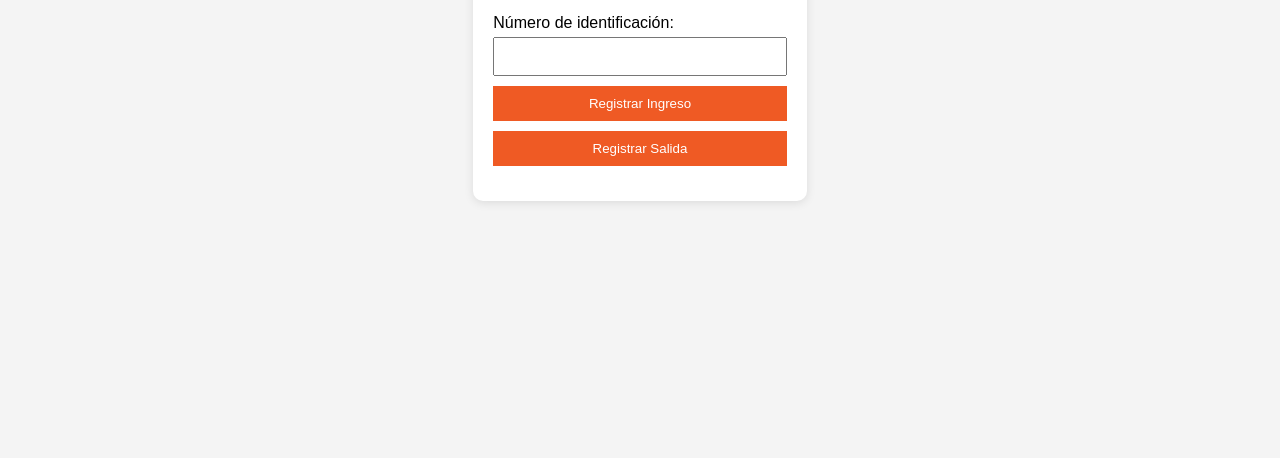
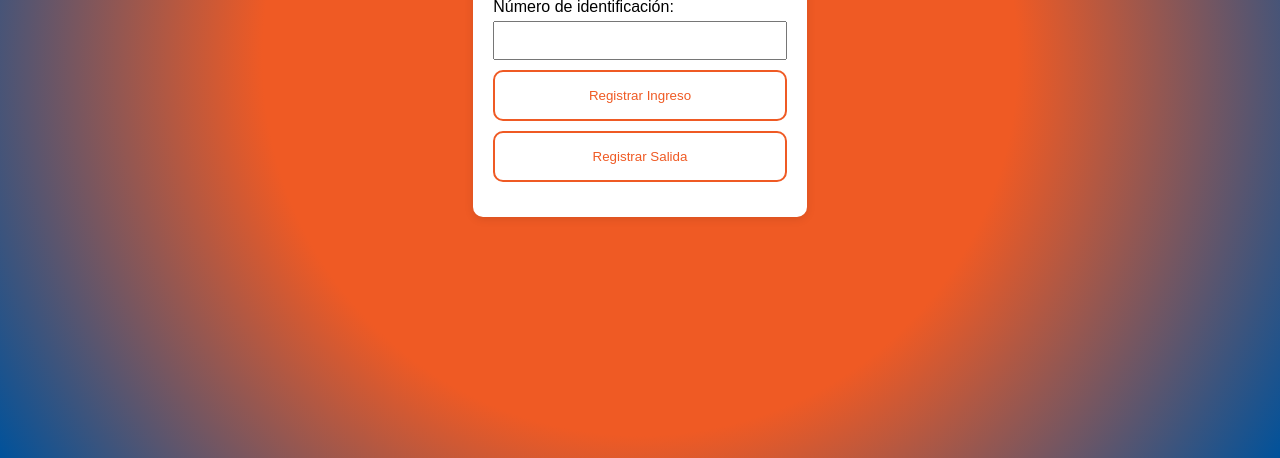
Before and after one commit to socampo13/IngresoSalida, a website: page public/index.html in a window 1280 px wide. Shown: the part 342-800 px from the top of the page. Drawn offline with Linux system fonts and the light colour scheme.

Commit message:
Mejoras en estilos

```diff
--- a/public/index.html
+++ b/public/index.html
@@ -13,8 +13,8 @@
       <label for="identificacion">Número de identificación:</label>
       <input type="text" id="identificacion" name="identificacion" required>
 
-      <button type="button" id="ingreso-btn">Registrar Ingreso</button>
-      <button type="button" id="salida-btn">Registrar Salida</button>
+      <button type="button" id="ingreso-btn" class="ov-btn-slide-left">Registrar Ingreso</button>
+      <button type="button" id="salida-btn" class="ov-btn-slide-left">Registrar Salida</button>
     </form>
 
     <div id="mensaje"></div>
--- a/public/styles.css
+++ b/public/styles.css
@@ -4,10 +4,47 @@ body {
   justify-content: center;
   align-items: center;
   height: 100vh;
-  background-color: #f4f4f4;
+  background: rgb(239,90,36);
+  background: radial-gradient(circle, rgba(239,90,36,1) 50%, rgba(0,82,155,1) 100%);
   margin: 0;
 }
-
+/*** ESTILOS BOTÓN SLIDE LEFT ***/
+.ov-btn-slide-left {
+  background: #fff; /* color de fondo */
+  color: #ef5a24; /* color de fuente */
+  border: 2px solid #ef5a24; /* tamaño y color de borde */
+  padding: 16px 20px;
+  border-radius: 10px; /* redondear bordes */
+  position: relative;
+  z-index: 1;
+  overflow: hidden;
+  display: inline-block;
+}
+.ov-btn-slide-left:hover {
+  color: #fff; /* color de fuente hover */
+}
+.ov-btn-slide-left::after {
+  content: "";
+  background: #ef5a24; /* color de fondo hover */
+  position: absolute;
+  z-index: -1;
+  padding: 16px 20px;
+  display: block;
+  top: 0;
+  bottom: 0;
+  left: -100%;
+  right: 100%;
+  -webkit-transition: all 0.35s;
+  transition: all 0.35s;
+}
+.ov-btn-slide-left:hover::after {
+  left: 0;
+  right: 0;
+  top: 0;
+  bottom: 0;
+  -webkit-transition: all 0.35s;
+  transition: all 0.35s;
+}
 .container {
   background: white;
   padding: 20px;
@@ -36,9 +73,9 @@ button {
   cursor: pointer;
 }
 
-button:hover {
+/* button:hover {
   background-color: #00529b;
-}
+} */
 
 #mensaje {
   margin-top: 10px;
```
